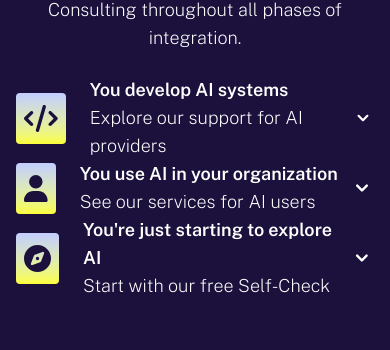
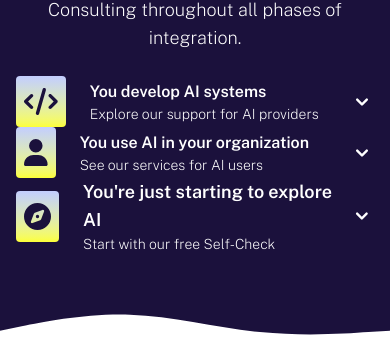
Before and after one commit to humaide/website, a React (Vite) app: page /#/ in a window 390 px wide. Shown: the part 3904-4254 px from the top of the page. Built offline with nearby package versions, Linux system fonts and the light colour scheme.

Commit message:
updated font sizes for mobile version in solutions section

```diff
--- a/src/components/SolutionsSection.jsx
+++ b/src/components/SolutionsSection.jsx
@@ -80,13 +80,13 @@ function SolutionsSection() {
                   <div className="flex items-center">
                     <FontAwesomeIcon icon="code" size="xl" className="bg-gradient-to-b from-pastel-blue to-tangerine text-charcoal rounded-sm mr-6 px-2 py-3 lg:w-10 lg:h-10"/>
                     <div className="flex flex-col">
-                      <h1 className=" text-lg lg:text-2xl">{t("solutions.devTitle")}</h1>
-                      <p className="font-extralight">{t("solutions.devSub")}</p>
+                      <h1 className="text-base lg:text-lg">{t("solutions.devTitle")}</h1>
+                      <p className="text-sm lg:text-base font-extralight">{t("solutions.devSub")}</p>
                     </div>
                   </div>
                 </AccordionTitle>
                 <AccordionContent className="bg-charcoal dark:bg-charcoal text-white">
-                  <h1 className="font-semibold text-lg lg:text-2xl py-2">{t("solutions.devContentTitle")}</h1>
+                  <h1 className="font-semibold text-base lg:text-lg py-2">{t("solutions.devContentTitle")}</h1>
                     <AccordionContentElement title={"Human Integration Audits"} content={t("solutions.devContentAudit")} iconName={"integration"}/>
                     <AccordionContentElement title={i18n.language === "de" ? "AI Act Preparation" : "AI Act Readiness"} content={t("solutions.devContentAct")} iconName={"ai-act"} />
                     <AccordionContentElement title={"Trust-by-Design Workshops"} content={t("solutions.devContentWorkshops")} iconName={"trust"} />
@@ -97,8 +97,8 @@ function SolutionsSection() {
                   <div className="flex items-center">
                     <FontAwesomeIcon icon="user" size="xl" className="bg-gradient-to-b from-pastel-blue to-tangerine text-charcoal rounded-sm mr-6 px-2 py-3 lg:w-10 lg:h-10"/>
                     <div className="flex flex-col">
-                      <h1 className=" text-lg lg:text-2xl">{t("solutions.useTitle")}</h1>
-                      <p className="font-extralight">{t("solutions.useSub")}</p>
+                      <h1 className=" text-base lg:text-lg">{t("solutions.useTitle")}</h1>
+                      <p className="text-sm lg:text-base font-extralight">{t("solutions.useSub")}</p>
                     </div>
                   </div>
                 </AccordionTitle>
@@ -115,7 +115,7 @@ function SolutionsSection() {
                     <FontAwesomeIcon icon="compass" size="xl" className="bg-gradient-to-b from-pastel-blue to-tangerine text-charcoal rounded-sm mr-6 px-2 py-3 lg:w-10 lg:h-10"/>
                     <div className="flex flex-col">
                       <h1 lang="en" className="hyphens-auto text-lg lg:text-2xl">{t("solutions.exploreTitle")}</h1>
-                      <p className="font-extralight">{t("solutions.exploreSub")}</p>
+                      <p className="text-sm lg:text-base font-extralight">{t("solutions.exploreSub")}</p>
                     </div>
                   </div>
                 </AccordionTitle>
```
